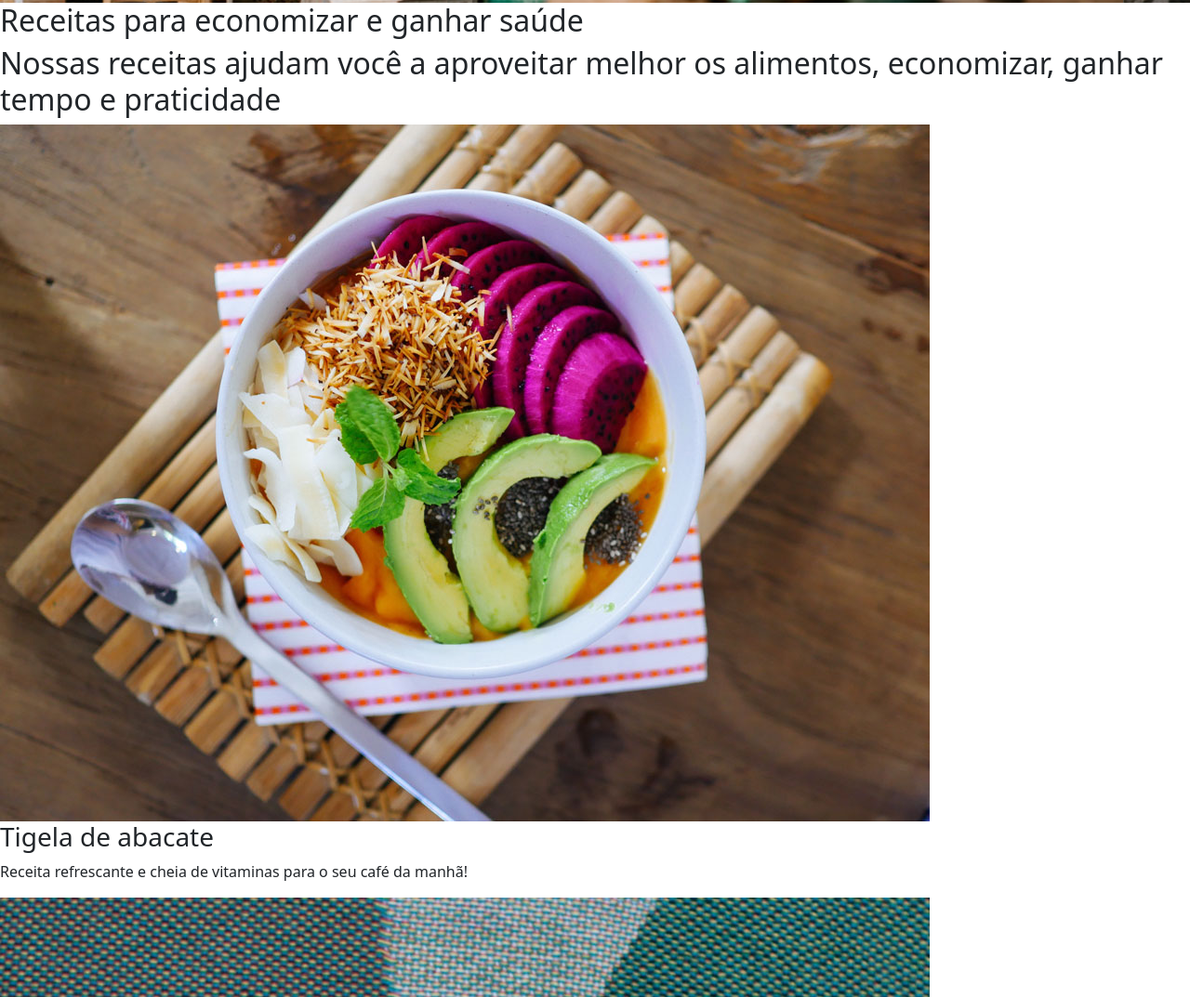
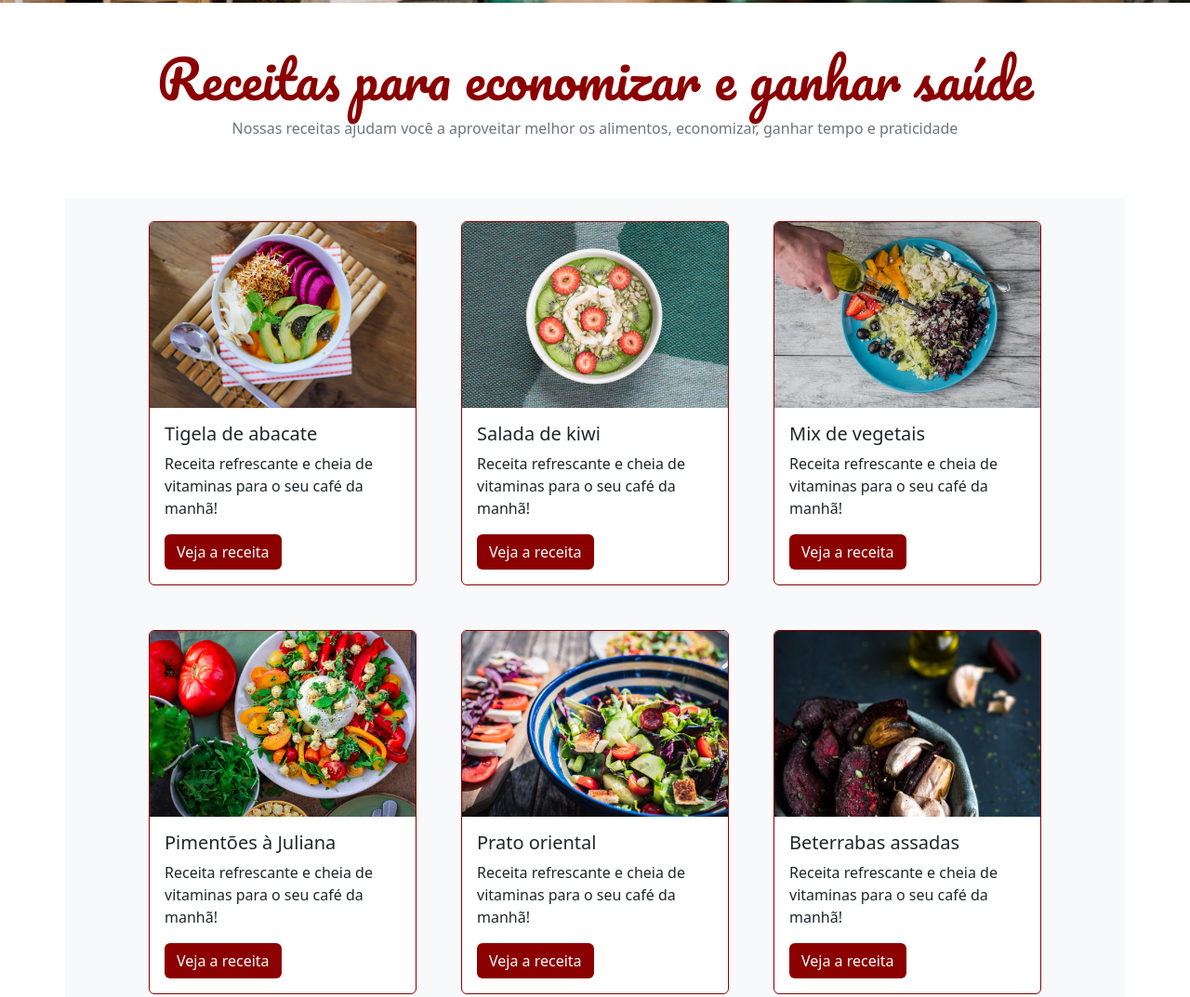
Before and after one commit to johnny-as/bootstrap, a plain HTML site: page bootstrap-landing-page-projeto-base/projeto-base/index.html in a window 1280 px wide. Shown: the part 553-1626 px from the top of the page at 93% size. Drawn offline with nearby package versions, Linux system fonts and the light colour scheme.

Commit message:
Alteracoes-23-05
Alterações dos módulos 3 e 4 do bootstrap.

```diff
--- a/bootstrap-landing-page-projeto-base/projeto-base/index.html
+++ b/bootstrap-landing-page-projeto-base/projeto-base/index.html
@@ -14,6 +14,7 @@
 
 <body>
 
+  <header>
   <nav class="navbar navbar-expand-lg bg-light">
       <div class="container-fluid">
         <a class="navbar-brand" href="#">fruta & fruto</a>
@@ -21,16 +22,19 @@
           <span class="navbar-toggler-icon"></span>
         </button>
         <div class="collapse navbar-collapse justify-content-end" id="navbarNavAltMarkup">
-        <div class="navbar-nav">
-          <a class="nav-link active" aria-current="page" href="#">início</a>
-          <a class="nav-link" href="#">receitas</a>
-          <a class="nav-link" href="#">quem somos</a>
-          <a class="nav-link" href="#">contato</a>
-        </div>
+          <ul class="navbar-nav">
+            <li><a class="nav-link active" aria-current="page" href="#">início</a></li>
+            <li><a class="nav-link" href="#">receitas</a></li>
+            <li><a class="nav-link" href="#">quem somos</a></li>
+            <li><a class="nav-link" data-bs-toggle="modal" data-bs-target="#modal-contato" href="#">contato</a></li>
+          </ul>
         </div>
       </div>
     </nav>
+  </header>
 
+  <main>
+    <section id="carousel">
     <div id="carouselExampleCaptions" class="carousel slide" data-interval="3000" data-bs-ride="carousel">
       <div class="carousel-indicators">
         <button type="button" data-bs-target="#carouselExampleCaptions" data-bs-slide-to="0" class="active" aria-current="true" aria-label="Slide 1"></button>
@@ -59,35 +63,107 @@
         <span class="visually-hidden">Next</span>
       </button>
     </div>
+  </section>
 
-  <h2>Receitas para economizar e ganhar saúde</h2>
-  <h2>Nossas receitas ajudam você a aproveitar melhor os alimentos, economizar, ganhar tempo e praticidade</h2>
+  <section id="titulo">
+    <h2 class="text-center fonte-titulo display-4 cor-especial pt-5">Receitas para economizar e ganhar saúde</h2>
+    <p class="text-center text-secondary pb-5">Nossas receitas ajudam você a aproveitar melhor os alimentos, economizar, ganhar tempo e praticidade</p>
+  </section>
 
-  <img src="src/img/receita-abacate.jpg" alt="tigela com salada de abacate, vista superior">
-  <h3>Tigela de abacate</h3>
-  <p>Receita refrescante e cheia de vitaminas para o seu café da manhã!</p>
+  <section class="container-md bg-light" id="receitas">
 
-  <img src="src/img/receita-kiwi.jpg" alt="tigela de mingau com kiwi, vista superior">
-  <h3>Salada de kiwi</h3>
-  <p>Receita refrescante e cheia de vitaminas para o seu café da manhã!</p>
+    <div class="row justify-content-center">
 
-  <img src="src/img/receita-mix.jpg" alt="prato com mix de vegetais e mão de pessoa adicionando azeite, vista superior">
-  <h3>Mix de vegetais</h3>
-  <p>Receita refrescante e cheia de vitaminas para o seu café da manhã!</p>
+      <article class="card borda-cor-especial card-largura p-0 m-4 col-12 col-md-4">
+        <img src="src/img/receita-abacate.jpg" class="card-img-top card-posicao-imagem" alt="tigela com salada de abacate, vista superior">
+        <div class="card-body">
+          <h5 class="card-title">Tigela de abacate</h5>
+          <p class="card-text">Receita refrescante e cheia de vitaminas para o seu café da manhã!</p>
+          <a href="#" class="btn botao-cor-especial">Veja a receita</a>
+        </div>
+      </article>
 
-  <img src="src/img/receita-pimentoes.jpg" alt="prato de salada de pimentões com alguns ingredientes ao lado, vista superior">
-  <h3>Pimentões à Juliana</h3>
-  <p>Receita refrescante e cheia de vitaminas para o seu café da manhã!</p>
+      <article class="card borda-cor-especial card-largura p-0 m-4 col-12 col-md-4">
+        <img src="src/img/receita-kiwi.jpg" class="card-img-top card-posicao-imagem" alt="tigela de mingau com kiwi, vista superior">
+        <div class="card-body">
+          <h5 class="card-title">Salada de kiwi</h5>
+          <p class="card-text">Receita refrescante e cheia de vitaminas para o seu café da manhã!</p>
+          <a href="#" class="btn botao-cor-especial">Veja a receita</a>
+        </div>
+      </article>
 
-  <img src="src/img/receita-oriental.jpg" alt="tigela com salada de vegetais estilo oriental, vista de cima">
-  <h3>Prato oriental</h3>
-  <p>Receita refrescante e cheia de vitaminas para o seu café da manhã!</p>
+      <article class="card borda-cor-especial card-largura p-0 m-4 col-12 col-md-4">
+        <img src="src/img/receita-mix.jpg" class="card-img-top card-posicao-imagem" alt="prato com mix de vegetais e mão de pessoa adicionando azeite, vista superior">
+        <div class="card-body">
+          <h5 class="card-title">Mix de vegetais</h5>
+          <p class="card-text">Receita refrescante e cheia de vitaminas para o seu café da manhã!</p>
+          <a href="#" class="btn botao-cor-especial">Veja a receita</a>
+        </div>
+      </article>
 
-  <img src="src/img/receita-beterrabas.jpg" alt="tigela com beterrabas e dentes de alho assados em primeiro plano, com ingredientes ao fundo">
-  <h3>Beterrabas assadas</h3>
-  <p>Receita refrescante e cheia de vitaminas para o seu café da manhã!
-  </p>
+      <article class="card borda-cor-especial card-largura p-0 m-4 col-12 col-md-4">
+        <img src="src/img/receita-pimentoes.jpg" class="card-img-top card-posicao-imagem" alt="prato de salada de pimentões com alguns ingredientes ao lado, vista superior">
+        <div class="card-body">
+          <h5 class="card-title">Pimentões à Juliana</h5>
+          <p class="card-text">Receita refrescante e cheia de vitaminas para o seu café da manhã!</p>
+          <a href="#" class="btn botao-cor-especial">Veja a receita</a>
+        </div>
+      </article>
 
+      <article class="card borda-cor-especial card-largura p-0 m-4 col-12 col-md-4">
+        <img src="src/img/receita-oriental.jpg" class="card-img-top card-posicao-imagem" alt="tigela com salada de vegetais estilo oriental, vista de cima">
+        <div class="card-body">
+          <h5 class="card-title">Prato oriental</h5>
+          <p class="card-text">Receita refrescante e cheia de vitaminas para o seu café da manhã!</p>
+          <a href="#" class="btn botao-cor-especial">Veja a receita</a>
+        </div>
+      </article>
+
+      <article class="card borda-cor-especial card-largura p-0 m-4 col-12 col-md-4">
+        <img src="src/img/receita-beterrabas.jpg" class="card-img-top card-posicao-imagem" alt="tigela com beterrabas e dentes de alho assados em primeiro plano, com ingredientes ao fundo">
+        <div class="card-body">
+          <h5 class="card-title">Beterrabas assadas</h5>
+          <p class="card-text">Receita refrescante e cheia de vitaminas para o seu café da manhã!</p>
+          <a href="#" class="btn botao-cor-especial">Veja a receita</a>
+        </div>
+      </article>
+    </div>
+  </section>
+
+
+<!-- Modal -->
+<div class="modal fade" id="modal-contato" tabindex="-1" aria-labelledby="exampleModalLabel" aria-hidden="true">
+  <div class="modal-dialog">
+    <div class="modal-content">
+      <div class="modal-header">
+        <h5 class="modal-title" id="exampleModalLabel">Entre em contato</h5>
+        <button type="button" class="btn-close" data-bs-dismiss="modal" aria-label="Close"></button>
+      </div>
+      <div class="modal-body">
+        <form>
+          <div class="form-group">
+            <label for="FormControlInput1">Nome Completo</label>
+            <input type="text" class="form-control" id="FormControlInput1" placeholder="Insira seu nome completo">
+          </div>
+          <div class="form-group">
+            <label for="FormControlInput2">Endereço de e-mail</label>
+            <input type="email" class="form-control" id="FormControlInput2" placeholder="nome@exemplo.com.br">
+          </div>
+          <div class="form-group">
+            <label for="Textarea1">Deixe seu comentário</label>
+            <textarea class="form-control" id="Textarea1" rows="3" placeholder="Isira aqui seu comentário"></textarea>
+          </div>
+        </form>
+      </div>
+      <div class="modal-footer">
+        <button type="button" class="btn btn-secondary" data-bs-dismiss="modal">Fechar</button>
+        <button type="button" class="btn botao-cor-especial">Enviar</button>
+      </div>
+    </div>
+  </div>
+</div>
+
+  </main>
 
     <p>contato:<a href="mailto:email@frutafruto.com.br">email@frutafruto.com.br</a></p>
 
--- a/bootstrap-landing-page-projeto-base/projeto-base/src/style.css
+++ b/bootstrap-landing-page-projeto-base/projeto-base/src/style.css
@@ -1,3 +1,6 @@
+.card-largura{
+    max-width: 18rem;
+}
 .imagem-carrossel-um{
     object-fit: cover;
     object-position: 0 80%;
@@ -11,3 +14,21 @@
 .fonte-titulo{
     font-family: 'Pacifico', cursive;
 }
+
+.cor-especial{
+    color: darkred;
+}
+
+.botao-cor-especial{
+    background-color: darkred;
+    color: white;
+}
+
+.borda-cor-especial {
+    border-color: darkred;
+}
+
+.card-posicao-imagem {
+    object-fit: cover;
+    height: 200px;
+}
```
Lines whose indentation alone changed are shown as unchanged.
